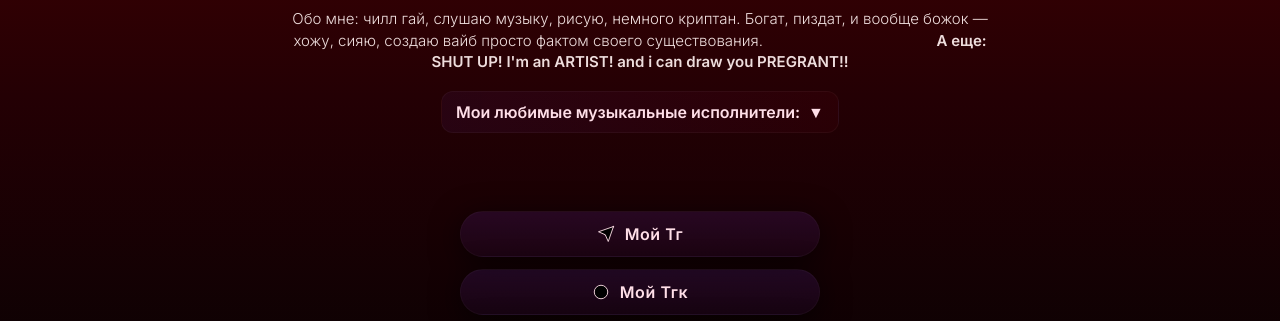
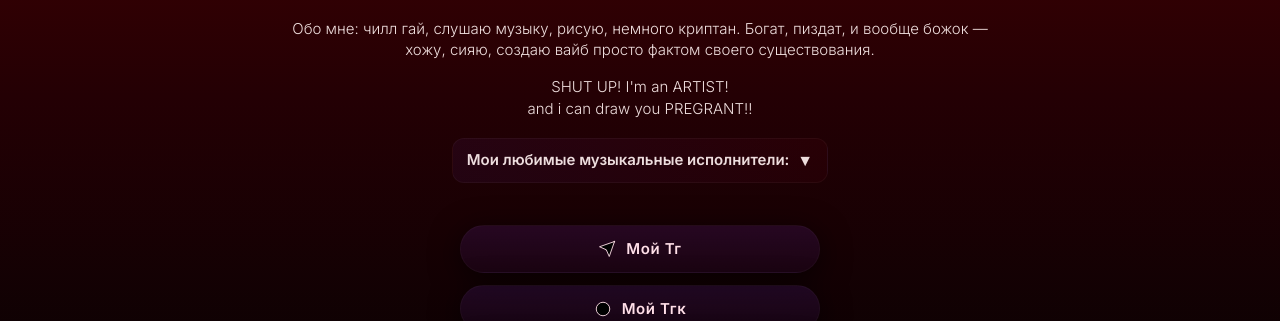
Before and after one commit to Raykama-web/Rayka, a plain HTML site: page index.html in a window 1280 px wide. Shown: the part 344-665 px from the top of the page. Drawn offline with Linux system fonts and the light colour scheme.

Commit message:
Update index.html

```diff
--- a/index.html
+++ b/index.html
@@ -128,14 +128,18 @@
     <h1 class="nick">Raykama</h1>
 
     <div class="desc">
-      Обо мне: чилл гай, слушаю музыку, рисую, немного криптан. Богат, пиздат,
-      и вообще божок — хожу, сияю, создаю вайб просто фактом своего существования.
+  <p>
+    Обо мне: чилл гай, слушаю музыку, рисую, немного криптан. Богат, пиздат,
+    и вообще божок — хожу, сияю, создаю вайб просто фактом своего существования.
+  </p>
 
-   <strong>
-    ㅤㅤㅤㅤㅤㅤㅤㅤㅤㅤㅤㅤ А еще: SHUT UP! I'm an ARTIST!
-           and i can draw you PREGRANT!!
-         </strong>
-    </div>
+  <div class="artist-block">
+    SHUT UP! I'm an ARTIST!<br>
+    and i can draw you PREGRANT!!
+  </div>
+</div>
+<div class="desc">
+
 
     <!-- MUSIC BOX -->
     <div class="music-box" onclick="toggleMusic()">
```
